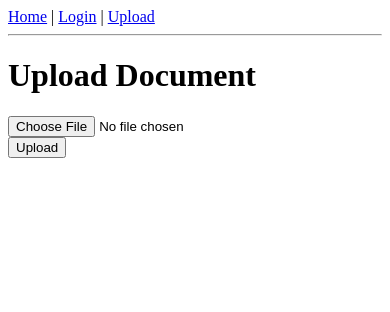
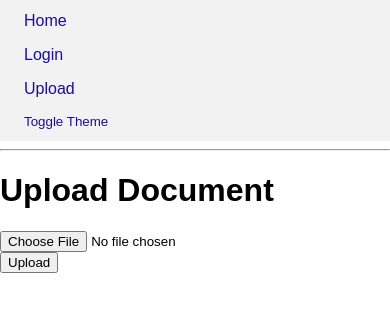
Before and after one commit to huruizhi/codex_Blog, a FastAPI app: page /admin/upload in a window 390 px wide. Shown: the top 312 px of the page. Run offline with FastAPI, Linux system fonts and the light colour scheme; some libraries are stand-ins or nearby versions.

Commit message:
feat: add responsive layout and dark mode

```diff
--- a/app/templates/base.html
+++ b/app/templates/base.html
@@ -2,17 +2,79 @@
 <html>
 <head>
     <meta charset="utf-8">
+    <meta name="viewport" content="width=device-width, initial-scale=1">
     <title>{{ title if title else "Blog" }}</title>
     <link rel="stylesheet" href="https://cdnjs.cloudflare.com/ajax/libs/highlight.js/11.8.0/styles/default.min.css">
+    <style>
+        :root {
+            --bg-color: #ffffff;
+            --text-color: #000000;
+            --link-color: #1a0dab;
+            --nav-bg: #f2f2f2;
+        }
+
+        body {
+            margin: 0;
+            background: var(--bg-color);
+            color: var(--text-color);
+            font-family: Arial, sans-serif;
+        }
+
+        nav {
+            background: var(--nav-bg);
+            padding: 0.5rem 1rem;
+            display: flex;
+            flex-wrap: wrap;
+            gap: 0.5rem;
+        }
+
+        nav a,
+        nav button {
+            color: var(--link-color);
+            text-decoration: none;
+            background: none;
+            border: none;
+            cursor: pointer;
+            padding: 0.25rem 0.5rem;
+        }
+
+        body.dark {
+            --bg-color: #121212;
+            --text-color: #e4e4e4;
+            --link-color: #8ab4f8;
+            --nav-bg: #1f1f1f;
+        }
+
+        @media (max-width: 600px) {
+            nav {
+                flex-direction: column;
+                align-items: flex-start;
+            }
+        }
+    </style>
     <script src="https://cdnjs.cloudflare.com/ajax/libs/highlight.js/11.8.0/highlight.min.js"></script>
 </head>
 <body>
     <nav>
-        <a href="/">Home</a> |
-        <a href="/admin/login">Login</a> |
+        <a href="/">Home</a>
+        <a href="/admin/login">Login</a>
         <a href="/admin/upload">Upload</a>
+        <button id="theme-toggle" type="button">Toggle Theme</button>
     </nav>
     <hr>
     {% block content %}{% endblock %}
+    <script>
+        hljs.highlightAll();
+        const toggle = document.getElementById('theme-toggle');
+        const saved = localStorage.getItem('theme');
+        const prefersDark = window.matchMedia('(prefers-color-scheme: dark)').matches;
+        if (saved === 'dark' || (!saved && prefersDark)) {
+            document.body.classList.add('dark');
+        }
+        toggle.addEventListener('click', () => {
+            document.body.classList.toggle('dark');
+            localStorage.setItem('theme', document.body.classList.contains('dark') ? 'dark' : 'light');
+        });
+    </script>
 </body>
 </html>
```
